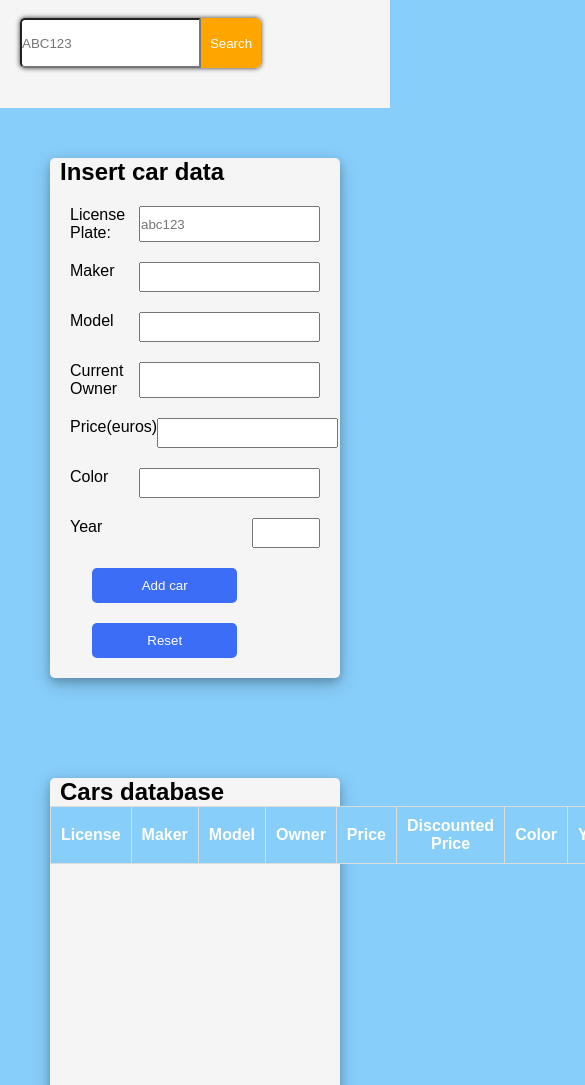
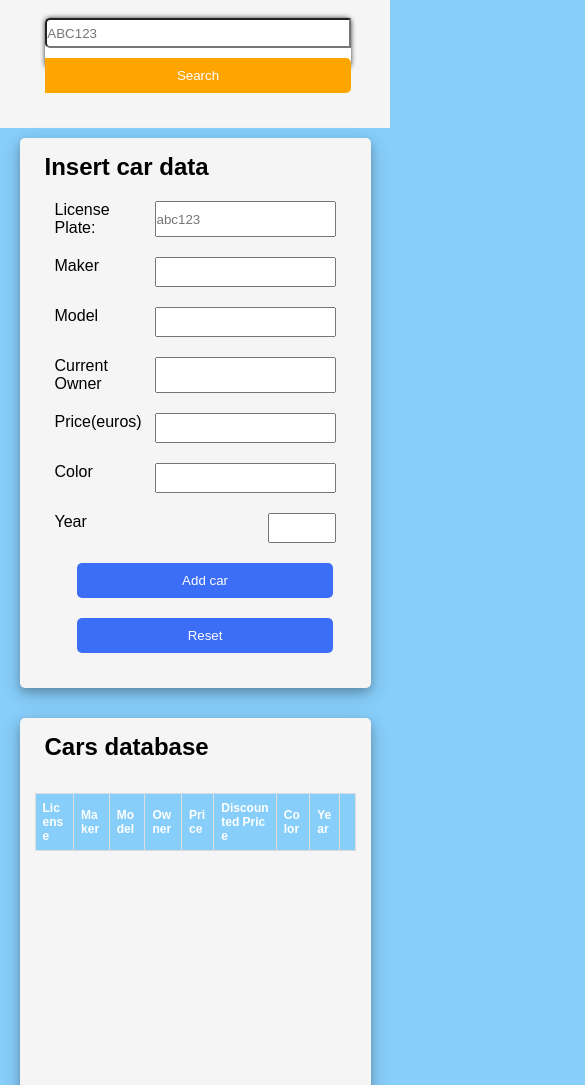
Before and after one commit to JonathanGian/JonathanGian.github.io, a plain HTML site: page cars/index.html in a window 390 px wide. Shown: the part 68-1153 px from the top of the page, 585 px wide, since content can reach past the window. Drawn offline with Linux system fonts and the light colour scheme.

```diff
--- a/cars/cars.css
+++ b/cars/cars.css
@@ -20,8 +20,10 @@ body {
     border: none;
     background: #fff;
     border-radius: 5px;
-display: flex;
-justify-content: center;
+display: inline-flex;
+flex-direction: row;
+flex-wrap: nowrap;
+
 }
 .searchBtn{
     background-color: orange;
@@ -33,11 +35,16 @@ justify-content: center;
     margin: 0px;
     width: 20%;
 }
+.searchBtn:hover{
+    background-color: rgb(164, 108, 3);
+}
 
 .searchbar{
     width: 100%;
     border-radius: 5px 0px 0px 5px;
     height: 50px;
+    width: 50vw;
+
 }
 
 
@@ -82,16 +89,9 @@ section:nth-child(2){
 }
 
 h2 {
-    padding-left: 10px;
+    margin-left:10px;
 }
- /*  form{
-    display: grid;
-    grid-template-columns: 50% 50%;
-    color: rgb(0, 0, 0);
-    padding: 20px;
-    gap: 10px;
-    min-width: 500px;
-} */
+
 form div{
     display: flex;
     justify-content: space-between   ;
@@ -124,10 +124,7 @@ td, th {
     border-collapse: collapse;
 
   }
-/*   td:nth-child(even){
-    background-color: #d4d4d4;
-  }
-   */
+
   tr:nth-child(even) {
     background-color: #d4d4d4;
   }
@@ -188,8 +185,72 @@ footer {
     background-color: darkred;
 }
 
-@media  (max-width: 500px) {
-    .main-container{
-        flex-direction: column;
+
+    @media (max-width: 500px) {
+        body {
+            width: 100vw;
+            overflow-x: hidden;
+        }
+
+        .main-container {
+            flex-direction: column;
+            align-items: center;
+            gap: 10px;
+        }
+
+        #searchbox {
+            flex-direction: column;
+            width: 90%;
+        }
+
+        .searchBtn {
+            width: 100%;
+            padding: 10px;
+        }
+
+        .searchbar {
+            width: 100%;
+            margin-bottom: 10px;
+        }
+
+        nav {
+            flex-direction: column;
+            align-items: center;
+        }
+
+        section {
+            margin: 10px;
+            padding: 15px;
+            width: 90%;
+        }
+
+        button {
+            width: 80%;
+        }
+
+        footer {
+            flex-direction: column;
+            align-items: center;
+            height: auto;
+            padding: 20px;
+        }
+
+        table {
+            font-size: 12px;
+            border-collapse: collapse;
+            width: 100%;
+            margin-left: auto;
+            margin-right:auto ;
+            margin-top: 2rem;
+        }
+
+        td, th {
+            padding: 7px;
+            text-align: left;
+            word-break: break-all;
+        }
+        .delete-btn{
+            width: 20px;
+            padding: 5px;
+        }
     }
-  }
--- /dev/null
+++ b/persons/style.css
@@ -0,0 +1,67 @@
+*{
+    margin: 0;
+    padding: 0;
+    box-sizing: border-box;
+}
+body{
+    background-color: beige;
+}
+#userCards {
+    display: grid;
+    grid-template-columns: repeat(2, 1fr);
+    gap: 20px;
+    justify-items: center;
+
+}
+
+.user-card {
+    background-color: #f39c2b4d;
+    border: 1px solid #ddd;
+    border-radius: 10px;
+    padding: 20px;
+    max-width: 350px;
+    box-shadow: 0px 4px 8px rgba(0, 0, 0, 0.5);
+    text-align: left;
+    transition: transform 0.3s ease;
+}
+
+.user-card:hover {
+    transform: scale(1.05);
+}
+
+.user-card h3 {
+    font-size: 1.5rem;
+    margin-bottom: 10px;
+    text-align: center;
+}
+
+.user-card p {
+    margin: 10px 0;
+    padding-left: 20px;
+    font-size: 1.2rem;
+}
+
+@media (max-width: 700px) {
+    #userCards {
+        grid-template-columns: 1fr; /* Change to single-column layout on small screens */
+    }
+
+}
+@media (max-width: 500px){
+    .user-card{
+        max-width: 280px;
+
+    }
+    .user-card h3{
+        font-size: 1.3rem;
+    }
+    .user-card p{
+        font-size: 1rem;
+    }
+    img{
+        margin: auto;
+        width: 200px;
+
+
+    }
+}
```
Also changed, not shown: persons/index.html (added, +16 -0 lines), persons/script.js (added, +33 -0 lines), 3 other files.
